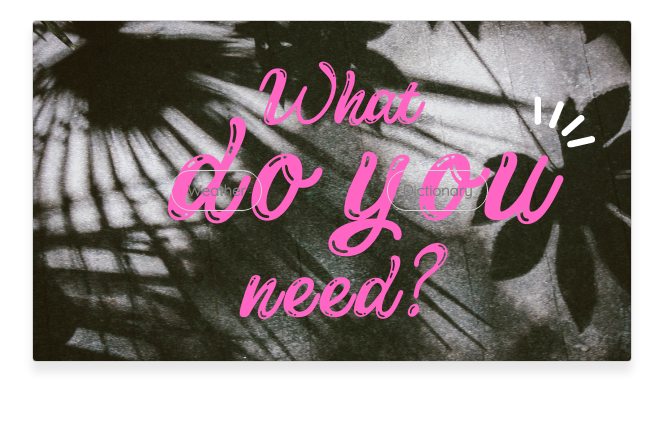
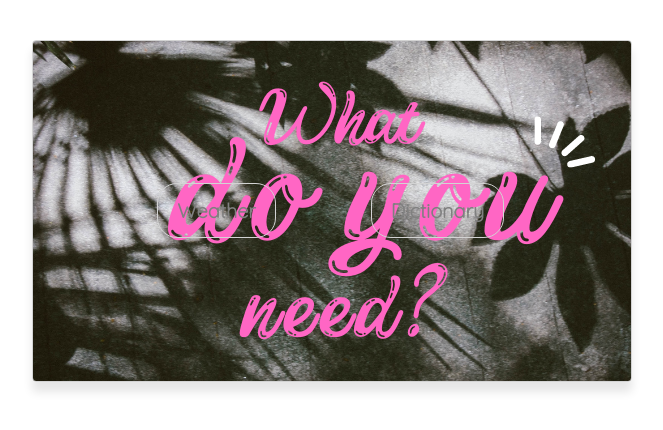
Before and after one commit to kkrista/api-app, a React (Create React App) app: page / in a window 1280 px wide. Shown: the top 430 px of the page, without its empty margins (308-971 px from the left). Built offline with nearby package versions, Linux system fonts and the light colour scheme.

Commit message:
Styling edited

```diff
--- a/src/App.css
+++ b/src/App.css
@@ -5,7 +5,7 @@
   min-width: 600px;
   padding: 130px 90px;
   box-shadow: 0px 10px 10px rgba(0, 0, 0, 0.1);
-  margin-top: 20px;
+  margin-top: 40px;
   text-align: center;
   background-image: url(./img/whatdoyouneed.png);
   font-family: 'Quicksand', sans-serif;
@@ -31,16 +31,14 @@ img{
 a{
   border: 1px solid lightgray;
   text-decoration: none;
-  padding: 10px 15px;
-  font-size: 12px;
+  padding: 14px 19px;
   margin-right: 10px;
- font-size: 15px;
+ font-size: 20px;
  line-height: 80px;
   font-weight: bold;
   border-radius: 20px;
   color:gray;
   transition: all 150ms ease-in-out;
-
 }
 a:hover {
   background-color: white;
```
